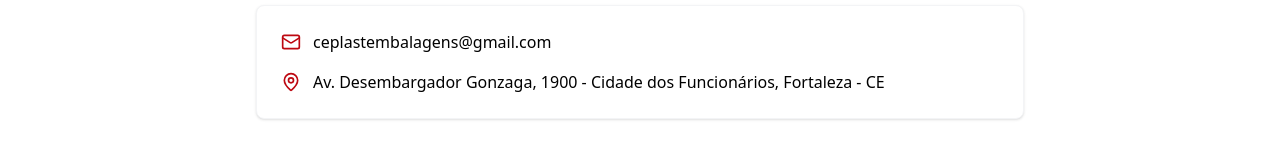
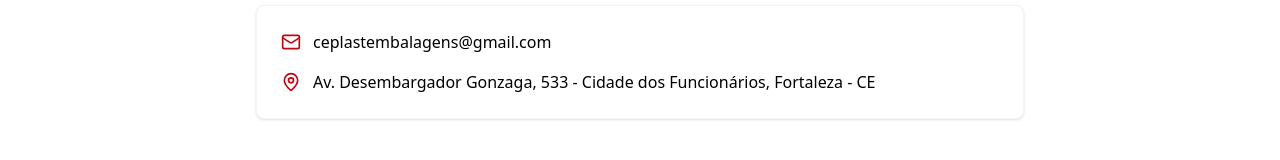
Before and after one commit to jpedropmont/site-ceplast, a React (Vite) app: page / in a window 1280 px wide. Shown: the part 4690-4850 px from the top of the page. Built offline with nearby package versions, Linux system fonts and the light colour scheme.

Commit message:
update address in contact information

```diff
--- a/src/App.tsx
+++ b/src/App.tsx
@@ -601,7 +601,7 @@ function App() {
                 <div className="flex items-center">
                   <MapPin className="h-5 w-5 text-[#bd0811] mr-3" />
                   <span>
-                    Av. Desembargador Gonzaga, 1900 - Cidade dos Funcionários,
+                    Av. Desembargador Gonzaga, 533 - Cidade dos Funcionários,
                     Fortaleza - CE
                   </span>
                 </div>
```
